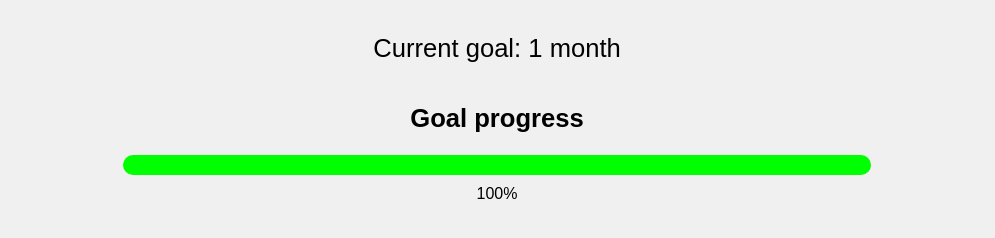
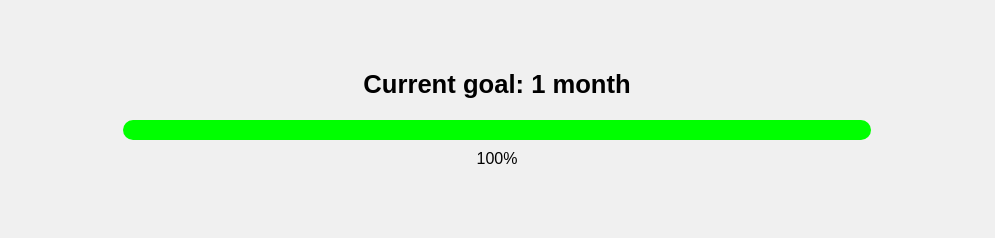
Before and after one commit to iamguba/motivation, a plain HTML site: page index.html in a window 1280 px wide. Shown: the part 420-658 px from the top of the page, without its empty margins (143-1138 px from the left). Drawn offline with Linux system fonts and the light colour scheme.

Commit message:
fix font

```diff
--- a/index.html
+++ b/index.html
@@ -9,8 +9,7 @@
 <body>
 <h1>Congratulations! Staying sober for</h1>
 <p id="timer">Loading...</p>
-<span id="current-goal">Current goal: 1 month</span>
-<h2>Goal progress</h2>
+<h2>Current goal: 1 month</h2>
 <div id="progress-bar-container">
   <div id="progress-bar" style="width: 0%;"></div>
 </div>
```
